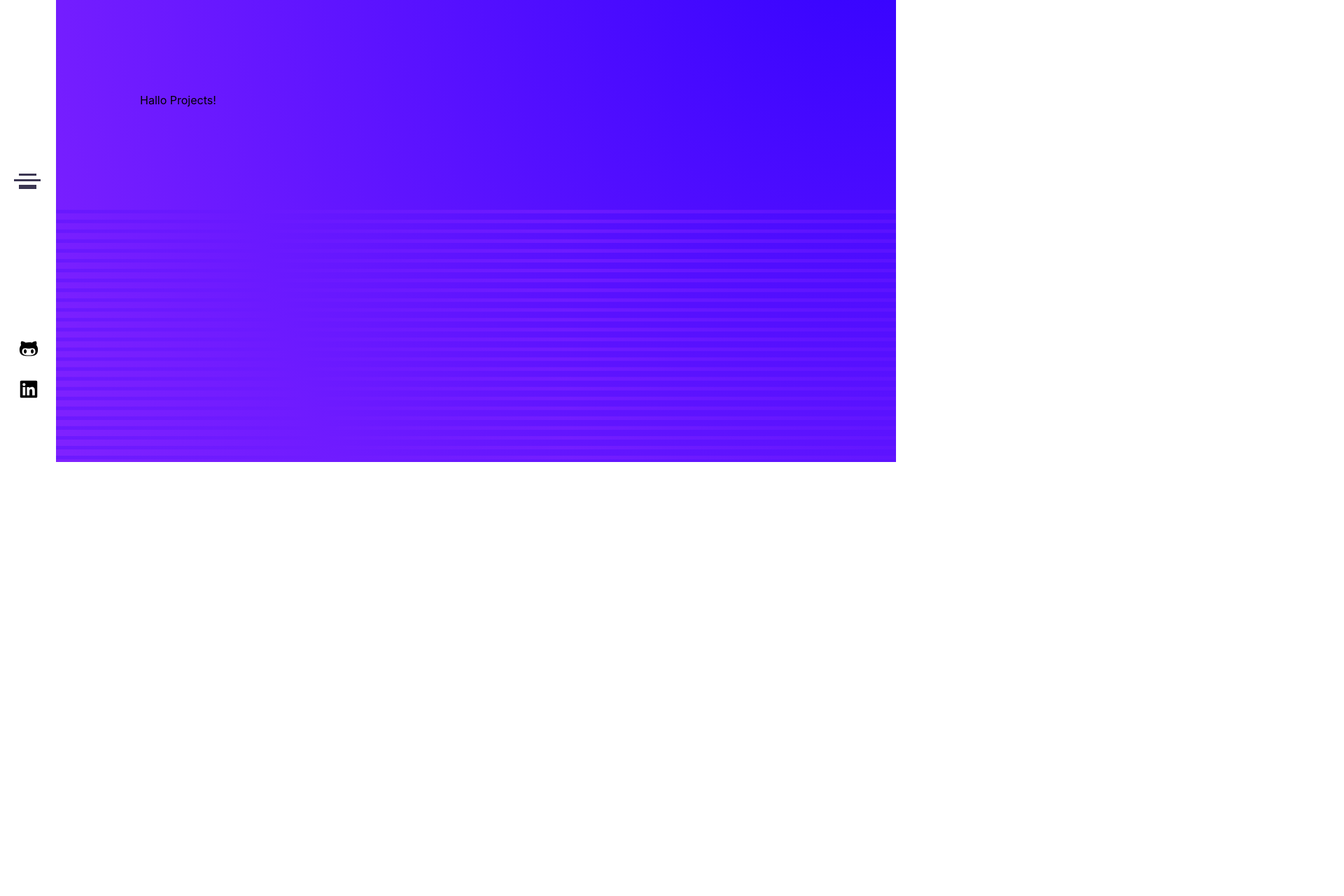
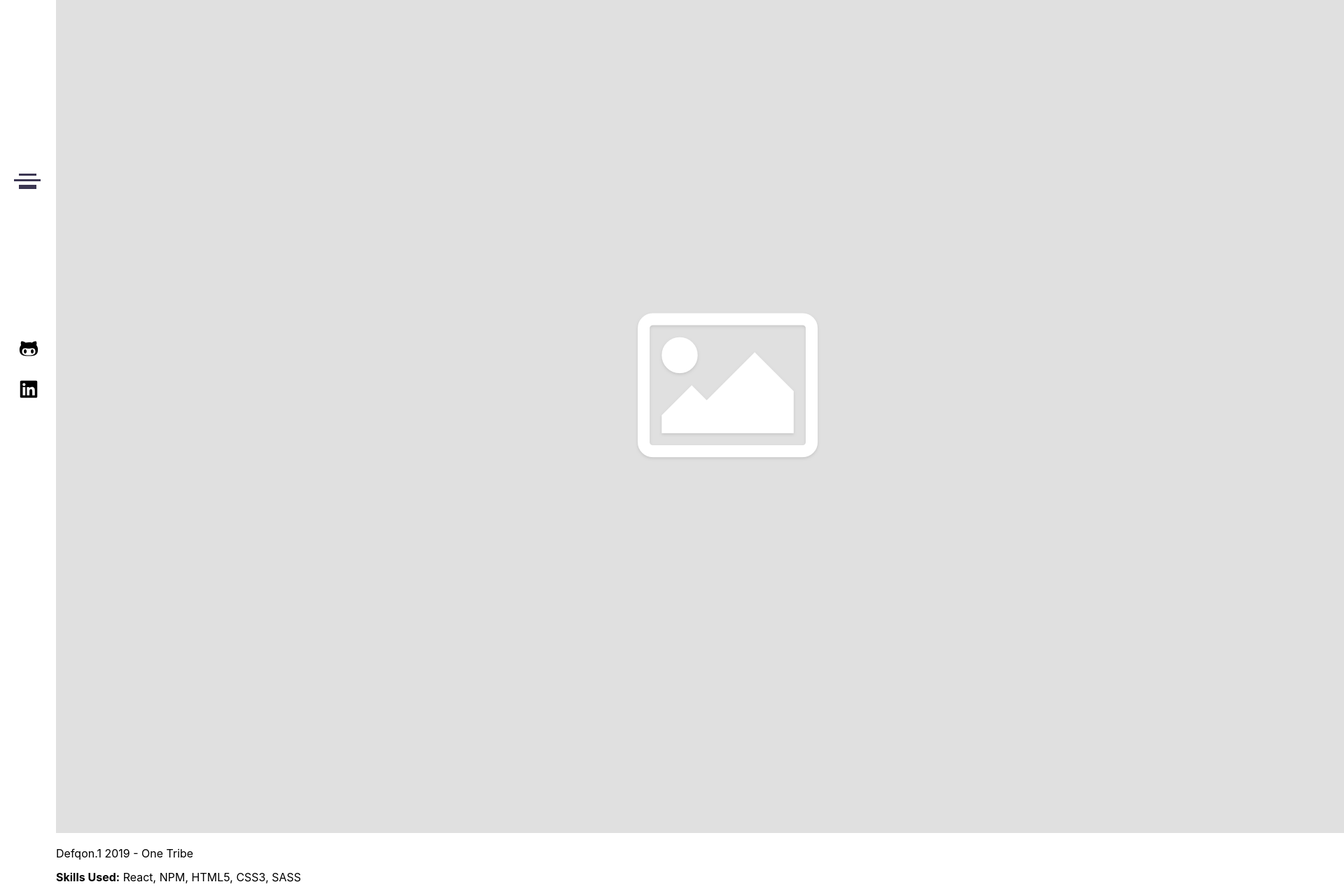
Before and after one commit to MatthijsHoek/Portfolio, a React app: page /projects in a window 1280 px wide. Shown: the part 140-1420 px from the top of the page at 70% size, 1920 px wide, since content can reach past the window. Before the commit the page ends 800 px from the top, so only its background shows below. Built offline with nearby package versions, Linux system fonts and the light colour scheme.

Commit message:
Added more stuff, Deleted whole projects page styling by accident. :/

```diff
--- a/src/App.js
+++ b/src/App.js
@@ -11,7 +11,7 @@ import Test from './pages/test';
 
 function App() {
   return (
-    <>
+    <section className="page-contianer">
       <Router>
       <Sidebar />
           <Route exact path="/" component={Home} />
@@ -19,7 +19,7 @@ function App() {
           <Route path="/about" component={About} />
           <Route path="/test" component={Test} />
       </Router>
-    </>
+    </section>
   );
 }
 
--- a/src/assets/styles/app.scss
+++ b/src/assets/styles/app.scss
@@ -4,3 +4,7 @@
 
 // mixins
 @import './mixins/mixins.scss';
+
+.page-contianer {
+    display: flex;
+}
--- a/src/assets/styles/mixins/mixins.scss
+++ b/src/assets/styles/mixins/mixins.scss
@@ -1,11 +1,11 @@
-@mixin Text($fontFamily, $fontSize, $fontWeight, $fontStyle, $lineHeight, $letterSpacing, $color: $grey, $textAlign: false) {
+@mixin Text($fontFamily, $fontSize, $fontWeight, $lineHeight, $color, $textAlign: false) {
     font-family: $fontFamily;
     font-size: $fontSize;
     font-weight: $fontWeight;
-    font-style: $fontStyle;
+    font-style: normal;
     font-stretch: normal;
+    letter-spacing: normal;
     line-height: $lineHeight;
-    letter-spacing: $letterSpacing;
     color: $color;
     @if $textAlign != false {
         text-align: $textAlign;
--- a/src/components/sidebar/index.js
+++ b/src/components/sidebar/index.js
@@ -104,7 +104,6 @@ export default class index extends Component {
     }
 
     render() {
-        console.log(this.state.sidebarTextDisplay)
         return (
             <div className={this.state.sidebarStatus}>
                 <div className="sidebar-icons">
--- a/src/components/sidebar/sidebar.scss
+++ b/src/components/sidebar/sidebar.scss
@@ -7,7 +7,8 @@
     height: 100vh;
     width: 80px;
     transition: 1s;
-    position: fixed;
+    position: sticky;
+    top: 0;
     left: 0;
 
     &-icons {
@@ -20,7 +21,7 @@
     }
 
     &--full {
-        width: 500px;
+        width: 400px;
     }
 
     ////////////////////////////// Containers
@@ -63,7 +64,7 @@
         }
 
         &__text {
-            @include Text ($raleway, 48px, 800, normal, normal, normal, $dark);
+            @include Text ($raleway, 48px, 800, normal, $dark);
             margin: 15px 0 15px 20px;
             text-transform: uppercase;
             transition: color .5s;
@@ -127,7 +128,7 @@
     ////////////////////////////// Elements
 
     &__text {
-        @include Text ($raleway, 12px, bold, normal, normal, normal, $dark);
+        @include Text ($raleway, 12px, bold, normal, $dark);
         transform: rotate(-90deg);
         margin: 0;
         display: none;
@@ -191,14 +192,13 @@
     }
 
     &__button {
-        @include Size(30px, 30px);
+        @include Size(27px, 27px);
         display: none;
         background: url('../../assets/icons/close.svg');
         background-repeat: no-repeat;
-        background-size: 30px;
+        background-size: 23px;
         position: absolute;
-        right: 15px;
-
+        right: 115px;
 
         &--display {
             display: block;
--- a/src/pages/home/home.scss
+++ b/src/pages/home/home.scss
@@ -25,7 +25,7 @@
 
     &-title {
         &__text {
-            @include Text ($raleway, 100px, 900, normal, normal, normal, $white);
+            @include Text ($raleway, 100px, 900, normal, $white);
             text-transform: uppercase;
             margin: 0 0 0 35%;
         }
@@ -37,7 +37,7 @@
 
     &-name, &-role {
         &__text {
-            @include Text ($raleway, 50px, 900, normal, normal, normal, $white);
+            @include Text ($raleway, 50px, 900, normal, $white);
             margin: 10px 0 10px 35%;
         }
     }
--- a/src/pages/projects/index.js
+++ b/src/pages/projects/index.js
@@ -1,11 +1,61 @@
 import React, { Component } from 'react'
+import './projects.scss';
+import IMG from '../../assets/images/placeholder.png';
 
 export default class Projects extends Component {
     render() {
         return (
-            <section className="home">
-                <div className="home__lines">
-                    <p style={{  marginLeft: 200, marginBottom: 250 }}>Hallo Projects!</p>
+            <section className="project-container">
+                <div className="project project--first">
+                    <p className="project__number">01</p>
+                    <img src={IMG} className="project__image" alt="" />
+                    <p className="project__title">Defqon.1 2019 - One Tribe</p>
+                    <p className="project__skills"><b>Skills Used:</b> React, NPM, HTML5, CSS3, SASS</p>
+
+                    <div className="project-cover__image project-cover__image--first">
+                        <div className="project-cover project-cover--first">
+
+                        </div>
+                    </div>
+                </div>
+
+                <div className="project">
+                    <p className="project__number">02</p>
+                    <img src={IMG} className="project__image" alt="" />
+                    <p className="project__title">Defqon.1 2019 - One Tribe</p>
+                    <p className="project__skills"><b>Skills Used:</b> React, NPM, HTML5, CSS3, SASS</p>
+
+                    <div className="project-cover__image project-cover__image--second">
+                        <div className="project-cover project-cover--second">
+
+                        </div>
+                    </div>
+                </div>
+
+                <div className="project">
+                    <p className="project__number">03</p>
+                    <img src={IMG} className="project__image" alt="" />
+                    <p className="project__title">Defqon.1 2019 - One Tribe</p>
+                    <p className="project__skills"><b>Skills Used:</b> React, NPM, HTML5, CSS3, SASS</p>
+
+                    <div className="project-cover__image project-cover__image--third">
+                        <div className="project-cover project-cover--third">
+
+                        </div>
+                    </div>
+                </div>
+
+                <div className="project">
+                    <p className="project__number">04</p>
+                    <img src={IMG} className="project__image" alt="" />
+                    <p className="project__title">Defqon.1 2019 - One Tribe</p>
+                    <p className="project__skills"><b>Skills Used:</b> React, NPM, HTML5, CSS3, SASS</p>
+
+                    <div className="project-cover__image project-cover__image--fourth">
+                        <div className="project-cover project-cover--fourth">
+
+                        </div>
+                    </div>
                 </div>
             </section>
         )
```
Also changed, not shown: src/assets/images/placeholder.png (added).
